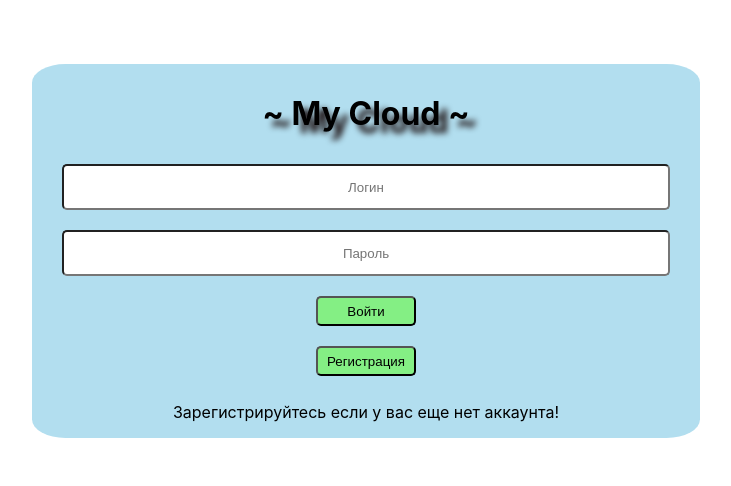
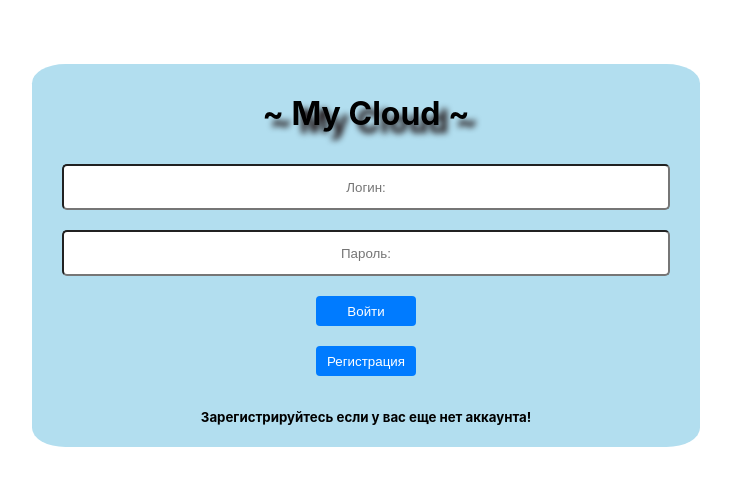
Before and after one commit to Volivanmail/User_cloud_front, a React (Create React App) app: page /login in a window 1280 px wide. Shown: the top 486 px of the page, without its empty margins (274-1005 px from the left). Built offline with nearby package versions, Linux system fonts and the light colour scheme.

Commit message:
commit 13.12

```diff
--- a/src/App.js
+++ b/src/App.js
@@ -1,20 +1,18 @@
 import React from "react";
 import {BrowserRouter as Router, Route, Routes} from 'react-router-dom';
-import LoginPage from "./components/LoginPage/LoginPage";
+import Login from "./components/LoginPage/LoginPage";
 import ClientHome from "./components/ClientHome/ClientHome";
-import RegisterPage from "./components/RegisterPage/RegisterPage";
+import Registration from "./components/RegisterPage/RegisterPage";
 
-function App() {
+export default function App() {
     return (
         <Router>
             <Routes>
-        <Route path="/login" element={<LoginPage onLogin={(data) => console.log('Login:', data)}/>} />
-        <Route path="/register" element={<RegisterPage onRegister={(data) => console.log('Register:', data)}/>} />
+                <Route path="/login" element={<Login onLogin={(data) => console.log('Login:', data)}/>} />
+                <Route path="/register" element={<Registration onRegister={(data) => console.log('Register:', data)}/>} />
                 <Route path="/client-home" element={<ClientHome />} />
-        <Route path="/" />
+                <Route path="/"/>
             </Routes>
         </Router>
     );
 }
-
-export default App;
--- a/src/components/ClientHome/ClientHome.css
+++ b/src/components/ClientHome/ClientHome.css
@@ -12,18 +12,27 @@ table {
     margin: 0 auto;
 }
 
+.box-navbar{
+    display: flex;
 
-button .btn{
+}
+
+
+button{
     margin: 10px;
     width: 200px;
-    height: 40px;
-    border-radius: 5px;
+    height: 30px;
+    background-color: #007bff;
+    color: #fff;
+    border: none;
+    border-radius: 4px;
+    cursor: pointer;
 }
 
-.btn-download {
-    background: rgb(237, 235, 186);
+.btn-download:hover {
+    background: #116c0e;
 }
 
-.btn-logout {
-    background: rgb(147, 147, 188);
+.btn-logout:hover {
+    background: rgb(187, 43, 43);
 }
--- a/src/components/ClientHome/ClientHome.jsx
+++ b/src/components/ClientHome/ClientHome.jsx
@@ -1,29 +1,17 @@
 import React from "react";
 import './ClientHome.css'
 import AppName from "../AppName";
-import NavBar from "../NavBar/NavBar";
+import FileList from "../FileList/FileList";
 
-function ClientHome() {
+export default function ClientHome() {
     return (
         <section>
             <AppName/>
-            <NavBar/>
-            <table border="1">
-                <caption>Список</caption>
-                <tr>
-                    <th>Имя</th>
-                    <th>Возраст</th>
-                </tr>
-                <tr>
-                    <td>Алексей</td>
-                    <td>30 лет</td>
-                </tr>
-                <tr>
-                    <td>Марта</td>
-                    <td>25 лет</td>
-                </tr>
-            </table>
+            <div className="box-navbar">
+                <button className="btn btn-download">Загрузить файл</button>
+                <button className="btn btn-logout">Выйти</button>
+            </div>
+            <FileList/>
         </section>
     );
 }
-export default ClientHome
--- /dev/null
+++ b/src/components/FileList/FileList.css
@@ -0,0 +1,10 @@
+.file_list-container{
+    display: flex;
+    flex-direction: column;
+    text-align: center;
+}
+
+.table{
+    display: flex;
+    flex-direction: column;
+}
--- /dev/null
+++ b/src/components/FileList/FileList.jsx
@@ -0,0 +1,45 @@
+import React,  {useState, useEffect}  from 'react';
+
+export default function FileList() {
+    const [files, setFiles] = useState([]);
+
+    useEffect(() => {
+        fetch('http://127.0.0.1:8000/api/get_files/?id=37')
+            .then(response => {
+                if (response.ok) {
+                    return response.json();
+                }
+                throw new Error('Ошибка запроса');
+            })
+            .then((data) => {
+                setFiles(data);
+            })
+            .catch((error) => {
+                console.error('Error:', error);
+            })
+    }, []);
+
+    return (
+    <div className='file_list-container'>
+        <h2>Список файлов</h2>
+        <table className='table'>
+            <thead>
+                <tr>
+                    <th>File Name</th>
+                    <th>Description</th>
+                    <th>Upload Date</th>
+                </tr>
+            </thead>
+            <tbody>
+                {files.map((file)=>{
+                    return <tr key={file.id}>
+                            <td>{file.name}</td>
+                            <td>{file.description}</td>
+                            <td>{file.uploadDate}</td>
+                        </tr>
+                })}
+            </tbody>
+        </table>
+    </div>
+    );
+};
--- a/src/components/LoginPage/LoginPage.css
+++ b/src/components/LoginPage/LoginPage.css
@@ -24,7 +24,7 @@ form {
 
 input {
     margin: 10px 30px;
-    width: 400px;
+    width: 300px;
     height: 40px;
     border-radius: 5px;
     text-align: center;
@@ -34,7 +34,13 @@ button {
     margin: 10px;
     width: 100px;
     height: 30px;
-    border-radius: 5px;
-    text-align: center;
-    background: rgb(92, 245, 92);
-}
+    background-color: #007bff;
+    color: #fff;
+    border: none;
+    border-radius: 4px;
+    cursor: pointer;
+  }
+
+button:hover {
+    background-color: #0056b3;
+  }
--- a/src/components/LoginPage/LoginPage.jsx
+++ b/src/components/LoginPage/LoginPage.jsx
@@ -2,24 +2,66 @@ import React, { useState } from "react";
 import './LoginPage.css'
 import AppName from  "../AppName";
 
-export default function LoginPage( {onLogin} ) {
-    const [login, setUserLogin] = useState('');
-    const [password, setPassword] = useState('');
 
-    const handleLogin = (e) => {
+
+
+export default function Login() {
+    const [formData, setFormData] = useState({
+        login: '',
+        password: ''
+    });
+
+    const handleChange = (e) => {
+        const { name, value } = e.target;
+        setFormData({ ...formData, [name]: value });
+    };
+
+    const handleSubmit = (e) => {
         e.preventDefault();
-        // здесь логику
-        onLogin( {login, password} );
-    }
+
+        const formData = new FormData(e.target);
+        const requestData = {
+        method: 'POST',
+        body: formData
+        };
+
+        fetch('http://127.0.0.1:8000/api/login/', requestData)
+        .then(response => {
+            if (response.ok) {
+            return response.json();
+            }
+            throw new Error('Ошибка запроса');
+        })
+        .then(data => {
+            console.log('Success:', data);
+        })
+        .catch(error => {
+            console.error('Error:', error);
+        });
+    };
 
     return (
-        <form className="container" onSubmit={handleLogin}>
-            <AppName />
-            <input type="text" placeholder="Логин" value={login} onChange={(e) => setUserLogin(e.target.value)} />
-            <input type="password" placeholder="Пароль" value={password} onChange={(e) => setPassword(e.target.value)} />
-            <button type="submit">Войти</button>
-            <button type="button">Регистрация</button>
-            <p>Зарегистрируйтесь если у вас еще нет аккаунта!</p>
+        <form className="container" onSubmit={handleSubmit}>
+        <AppName/>
+        <input
+            type="text"
+            id="login"
+            name="login"
+            value={formData.login}
+            placeholder="Логин:"
+            onChange={handleChange}
+        />
+        <input
+            type="password"
+            id="password"
+            name="password"
+            value={formData.password}
+            placeholder="Пароль:"
+            onChange={handleChange}
+        />
+        <button type="submit">Войти</button>
+        <button type="button">Регистрация</button>
+        <h5>Зарегистрируйтесь если у вас еще нет аккаунта!</h5>
         </form>
     );
-}
+};
--- a/src/components/NavBar/NavBar.jsx
+++ /dev/null
@@ -1,11 +0,0 @@
-import React from "react";
-
-export default function NavBar() {
-
-    return(
-        <div className="box-navbar">
-            <button className="btn btn-download">Загрузить файл</button>
-            <button className="btn btn-logout">Выйти</button>
-        </div>
-    );
-}
--- a/src/components/RegisterPage/RegisterPage.css
+++ b/src/components/RegisterPage/RegisterPage.css
@@ -18,9 +18,13 @@ text-shadow: 8px 8px 6px #130404;
 form {
     display: flex;
     flex-direction: column;
-    text-align: center;
-    align-items: center;
+    /* text-align: center;
+    align-items: center; */
 }
+
+label {
+    font-weight: bold;
+  }
 
 input {
     margin: 10px 30px;
@@ -34,7 +38,13 @@ button {
     margin: 10px;
     width: 100px;
     height: 30px;
-    border-radius: 5px;
-    text-align: center;
-    background: rgb(132, 239, 132);
-}
+    background-color: #007bff;
+    color: #fff;
+    border: none;
+    border-radius: 4px;
+    cursor: pointer;
+  }
+
+button:hover {
+    background-color: #0056b3;
+  }
--- a/src/components/RegisterPage/RegisterPage.jsx
+++ b/src/components/RegisterPage/RegisterPage.jsx
@@ -2,33 +2,84 @@ import React, { useState } from "react";
 import './RegisterPage.css'
 import AppName from  "../AppName";
 
-export default function RegisterPage( {onLogin} ) {
-    const [login, setUserLogin] = useState('');
-    const [user_name, setUserName] = useState('');
-    const [password, setPassword] = useState('');
-    const [email, setEmail] = useState('');
 
-    const handleLogin = (e) => {
+export default function Registration() {
+    const [formData, setFormData] = useState({
+        login: '',
+        username: '',
+        email: '',
+        password: ''
+    });
+
+    const handleChange = (e) => {
+        const { name, value } = e.target;
+        setFormData({ ...formData, [name]: value });
+    };
+
+    const handleSubmit = (e) => {
         e.preventDefault();
-        // здесь логику
-        onLogin( {login, user_name, email, password} );
-    }
 
-    // надо ли вводить id в input? и нужно ли проверять пароль?
+        const formData = new FormData(e.target);
+        const requestData = {
+            method: 'POST',
+            body: formData
+        };
+
+        fetch('http://127.0.0.1:8000/api/register/', requestData)
+        .then(response => {
+            if (response.ok) {
+            return response.json();
+            }
+            throw new Error('Ошибка запроса');
+        })
+        .then(data => {
+            console.log('Success:', data);
+        })
+        .catch(error => {
+            console.error('Error:', error);
+        });
+    };
+
     return (
-        <form className="container" onSubmit={handleLogin}>
-            <AppName />
-            <label>Логин</label>
-            <input type="text" placeholder="Только латинские буквы и цифры, первый символ — буква, длина от 4 до 20 символов"
-                value={login} onChange={(e) => setUserLogin(e.target.value)} />
-            <label>Полное имя</label>
-            <input type="text" placeholder="Имя и фамилия" value={user_name} onChange={(e) => setUserName(e.target.value)} />
-            <label>Электронная почта</label>
-            <input type="email" placeholder="Email" value={email} onChange={(e) => setEmail(e.target.value)} />
-            <label>Пароль</label>
-            <input type="password" placeholder="Не менее 6 символов: минимум одна заглавная буква, цифра и один
-                специальный символ" value={password} onChange={(e) => setPassword(e.target.value)} />
-            <button type="button">Регистрация</button>
+        <form className="container" onSubmit={handleSubmit}>
+            <AppName/>
+            <label htmlFor="login">Логин:</label>
+            <input
+                type="text"
+                id="login"
+                name="login"
+                value={formData.login}
+                placeholder="Только латинские буквы и цифры, первый символ — буква, длина от 4 до 20 символов"
+                onChange={handleChange}
+            />
+            <label htmlFor="username">Полное имя:</label>
+            <input
+                type="text"
+                id="username"
+                name="username"
+                value={formData.name}
+                placeholder="Имя и фамилия"
+                onChange={handleChange}
+            />
+            <label htmlFor="email">Электронная почта:</label>
+            <input
+                type="email"
+                id="email"
+                name="email"
+                value={formData.email}
+                placeholder="Email"
+                onChange={handleChange}
+            />
+            <label htmlFor="password">Пароль:</label>
+            <input
+                type="password"
+                id="password"
+                name="password"
+                value={formData.password}
+                placeholder="Не менее 6 символов: минимум одна заглавная буква, цифра и один специальный символ"
+                onChange={handleChange}
+            />
+            <button type="submit">Регистрация</button>
         </form>
     );
-}
+  };
```
Also changed, not shown: src/components/NavBar/NavBar.css (deleted, +0 -16 lines). Lines whose indentation alone changed are shown as unchanged.
